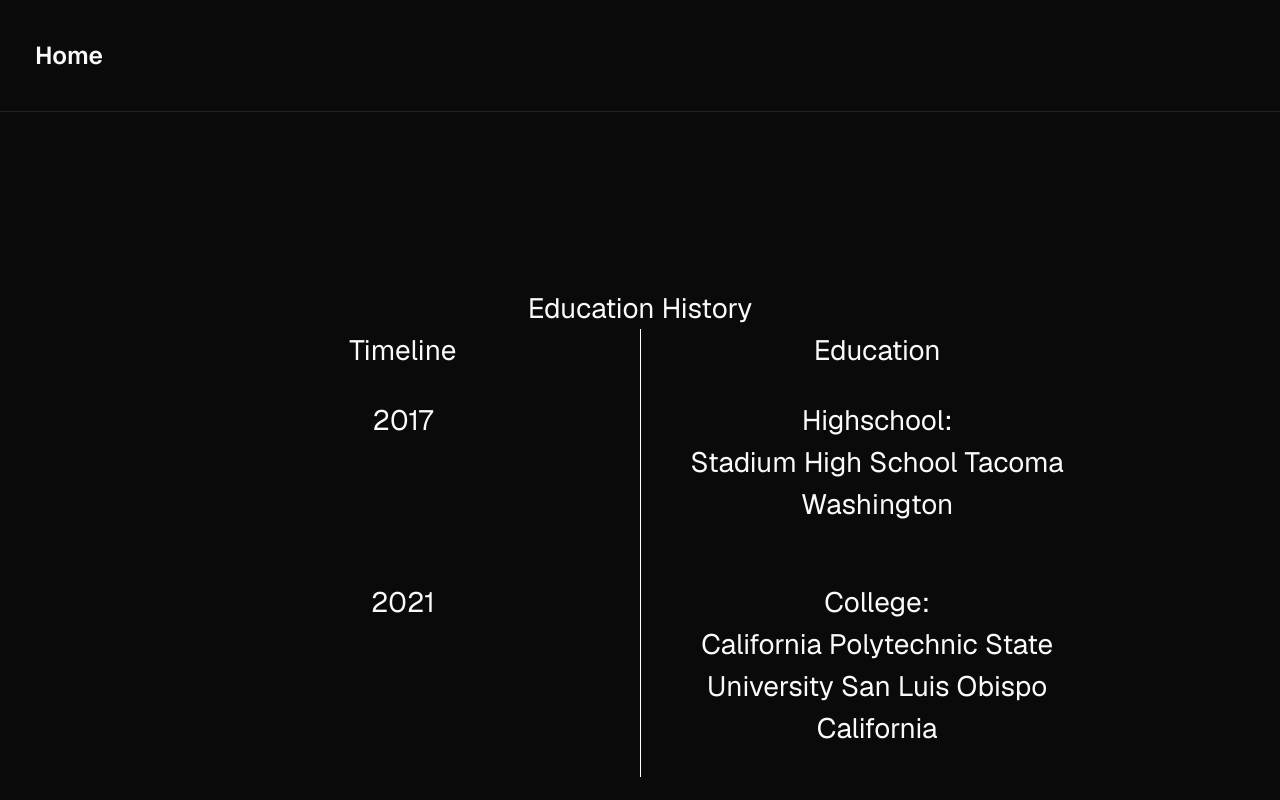
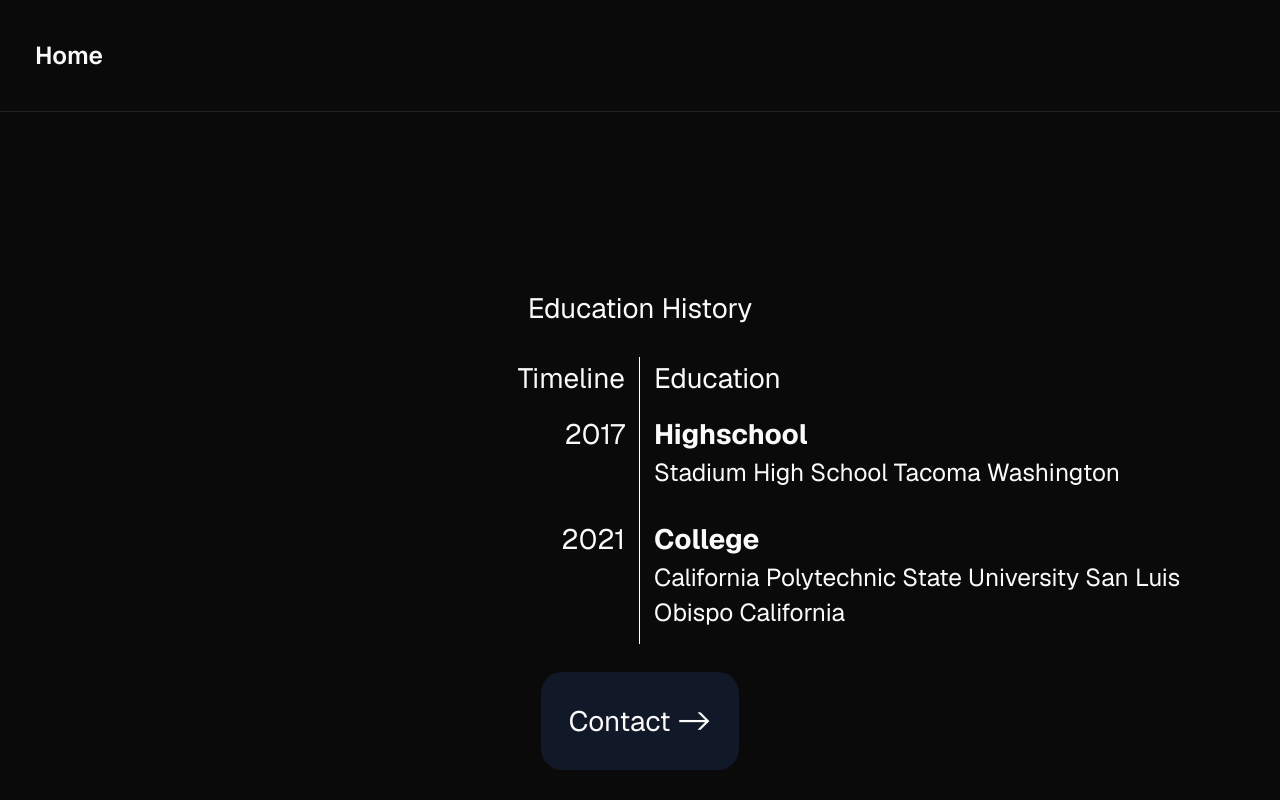
Before and after one commit to PaytonAnderson/payton-portfolio, a Next.js app: page /education in a window 1280 px wide. Shown: the top 800 px of the page. Built offline with nearby package versions, Linux system fonts and the light colour scheme.

Commit message:
fixed divider line in education

```diff
--- a/app/education/page.tsx
+++ b/app/education/page.tsx
@@ -1,25 +1,22 @@
 import EducationRow from "@/components/education-row"
 import Link from "next/link"
+
 export default function Education() {
     return (
         <div className="flex flex-col text-center">
-            <div>
+            <div className="mb-4">
                 Education History
             </div>
-            <div className="flex flex-col">
-                <div className="flex divide-x divide-solid divide-white">
-                    <h1 className="flex-1 px-2">Timeline</h1>
-                    <h1 className="flex-1 px-2">Education</h1>
+            <div className="grid grid-cols-2">
+                <h1 className="px-2 border-r border-white  text-right">Timeline</h1>
+                <h1 className="px-2  text-left">Education</h1>
 
-                </div>
                 <EducationRow year="2017" title="Highschool" description="Stadium High School Tacoma Washington" />
                 <EducationRow year="2021" title="College" description="California Polytechnic State University San Luis Obispo California" />
-
             </div>
             <div className="flex gap-4 justify-center py-4">
                 <Link href={"/contact"} className="bg-gray-900 rounded-xl p-4 hover:underline">
                     Contact -&gt;
-
                 </Link>
             </div>
         </div>
--- a/components/education-row.tsx
+++ b/components/education-row.tsx
@@ -1,19 +1,11 @@
-type EducationRowProps = {
-    year: string
-    title: string
-    description: string
-
-}
-function EducationRow({ year, title, description }: EducationRowProps) {
+export default function EducationRow({ year, title, description }: { year: string, title: string, description: string }) {
     return (
-        <div className="flex divide-x divide-solid divide-white">
-            <h2 className="flex-1 px-2 py-4">{year}</h2>
-            <div className="flex-1 px-2 flex flex-col py-4">
-                <h2>{title}:</h2>
-                <p>{description}</p>
+        <>
+            <div className="px-2 py-2 border-r border-white min-w-0 text-right">{year}</div>
+                <div className="px-2 py-2 min-w-0 text-left">
+                <div className="font-bold">{title}</div>
+                <div className="text-sm">{description}</div>
             </div>
-        </div>
+        </>
     )
 }
-
-export default EducationRow
```
